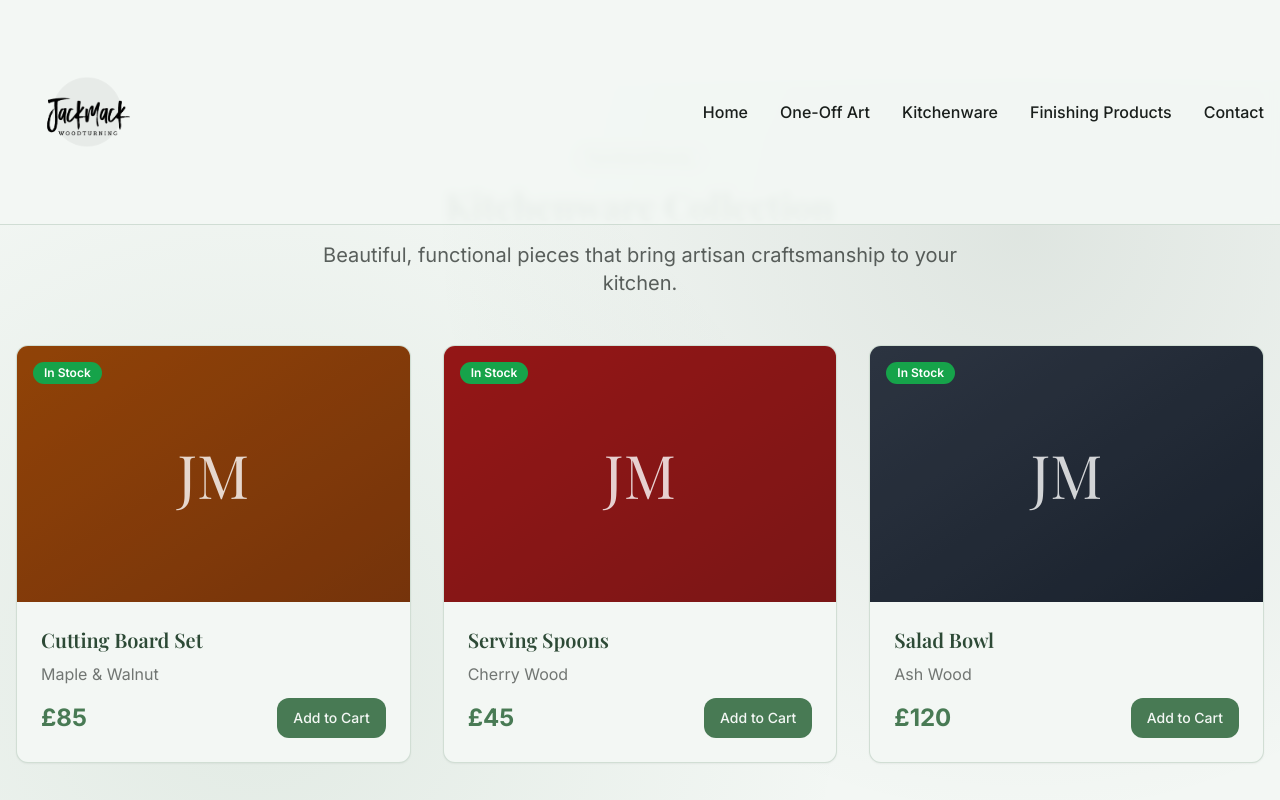
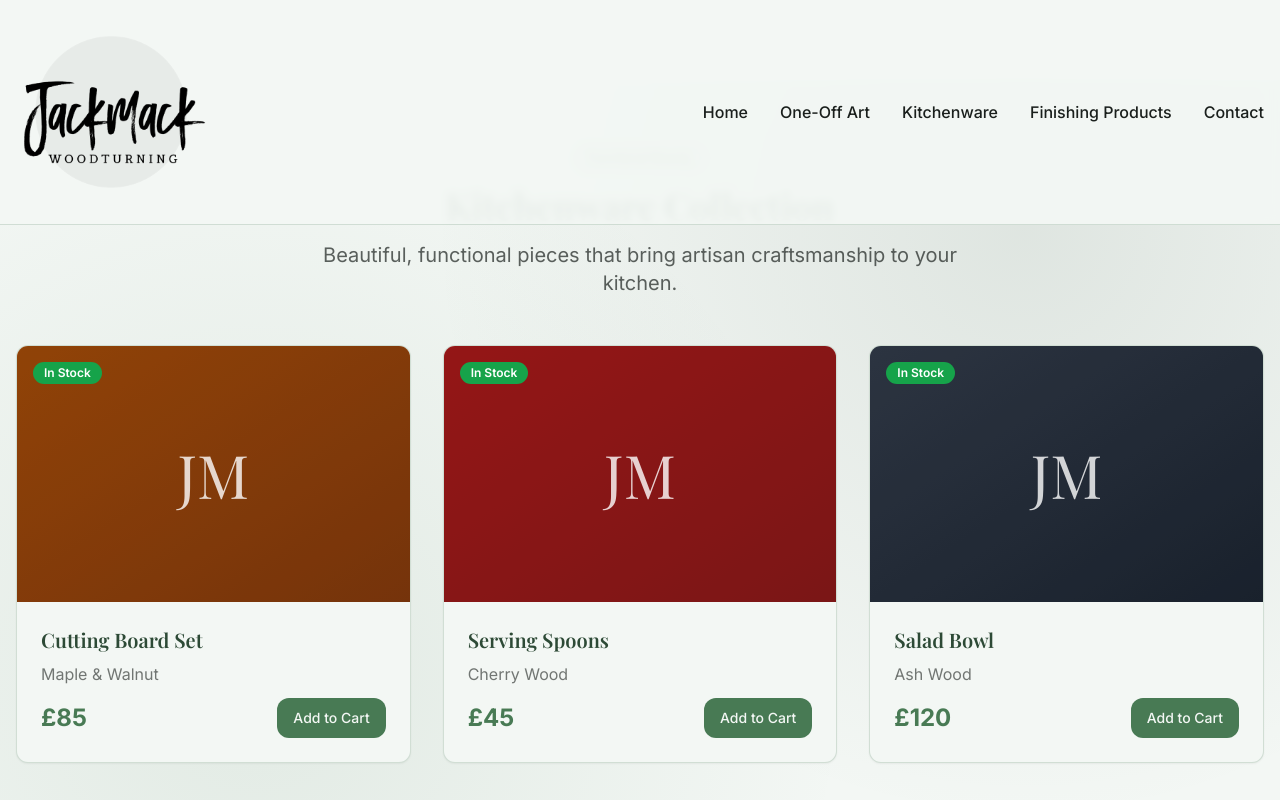
Before and after one commit to ryand2626/jack-mack-artisan-shop, a React (Vite) app: page /kitchenware in a window 1280 px wide. Shown: the top 800 px of the page. Built offline with nearby package versions, Linux system fonts and the light colour scheme.

Commit message:
Replace logo with new image
Replaces all instances of the logo with the new image provided.

```diff
--- a/src/components/Header.tsx
+++ b/src/components/Header.tsx
@@ -23,7 +23,7 @@ const Header = () => {
           <div className="flex items-center space-x-3">
             <Link to="/">
               <img
-                src="/lovable-uploads/695ffc1a-cc81-412f-9df5-d02cd08750d3.png"
+                src="/lovable-uploads/8509c152-cdb4-4f26-856a-dafd7addca55.png"
                 alt="Jack Mack Woodturning"
                 className="h-48 w-auto"
               />
```
Also changed, not shown: public/lovable-uploads/8509c152-cdb4-4f26-856a-dafd7addca55.png (added).
